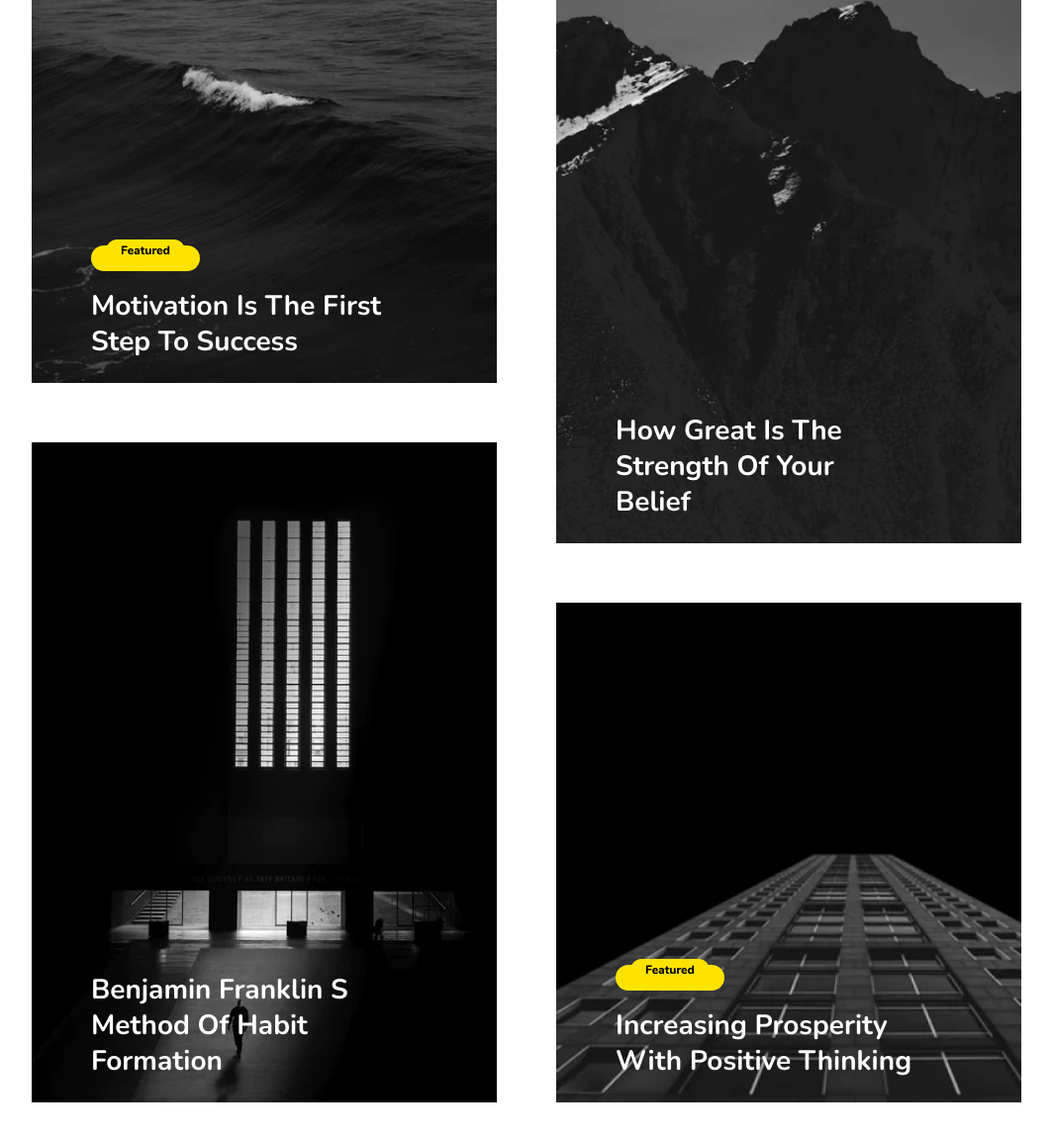
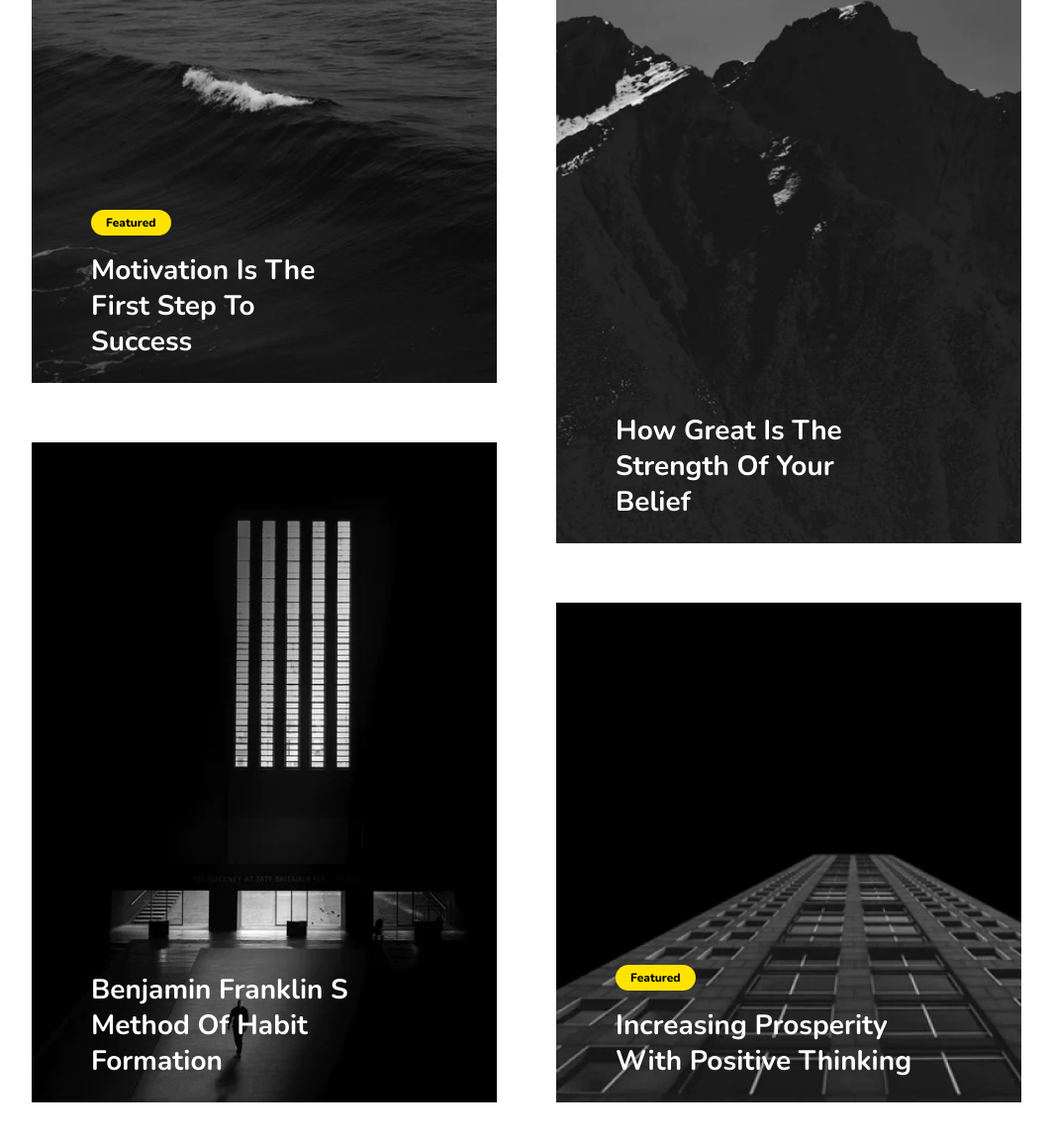
Before and after one commit to Korvin09/Korvin09.github.io, a plain HTML site: page index.html in a window 1280 px wide. Shown: the part 768-1920 px from the top of the page at 99% size, without its empty margins (108-1171 px from the left). Drawn offline with nearby package versions, Linux system fonts and the light colour scheme; files whose address does not match are found by name.

Commit message:
Замена иконок ссылки

```diff
--- a/css/main.css
+++ b/css/main.css
@@ -254,6 +254,7 @@ a {
 }
 
 .works__left .project:first-child .project__text {
+    max-width: 275px;
 }
 
 .about {
--- a/index.html
+++ b/index.html
@@ -55,7 +55,7 @@
         <div class="works__left">
             <div class="project" style="background-image: url(img/img_1.png);">
                 <div class="project__links">
-                    <a href="#" target="_blank"><img src="img/Featured.png"></a>
+                    <a href="#" target="_blank">Featured</a>
                 </div>
                 <div class="project__text">
                     Motivation Is The First Step To Success
@@ -75,7 +75,7 @@
             </div>
             <div class="project" style="background-image: url(img/img_4.png);">
                 <div class="project__links">
-                    <a href="#" target="_blank"><img src="img/Featured.png"></a>
+                    <a href="#" target="_blank">Featured</a>
                 </div>
                 <div class="project__text">
                     Increasing Prosperity With Positive Thinking
```
